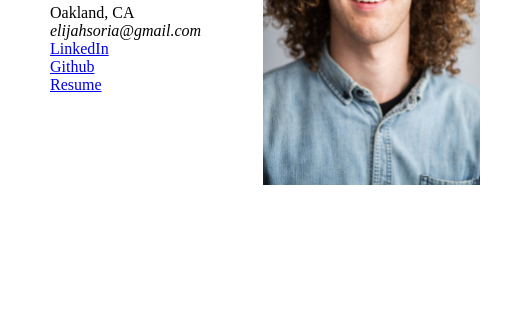
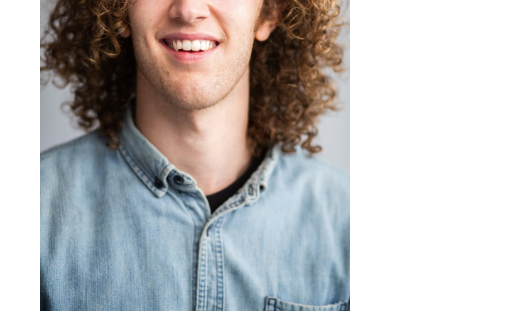
Before and after one commit to elijahsoria/elijahsoria.github.io, a plain HTML site: page index.html in a window 390 px wide. Shown: the part 191-523 px from the top of the page, 512 px wide, since content can reach past the window. Drawn offline with Linux system fonts and the light colour scheme.

Commit message:
flex time

```diff
--- a/index.html
+++ b/index.html
@@ -1,19 +1,54 @@
 <!DOCTYPE html>
 <html>
 <head>
+<meta name="viewport" content="width=device-width, initial-scale=1.0">
 <title>Elijah Soria</title>
 <style>
 #header{
 	padding:10px
+}
+.elijahimage {
+  height: 85vh;
+  width: auto;
+}
+.table-container {
+   display: flex;
+   flex-wrap: wrap-reverse;
+   justify-content: center;
+   align-items: center;
+}
+.table-content {
+   padding: 30px;
+}
+body {
+   font-size: 23px;
+}
+@media (max-width: 1080px) {
+  .elijahimage {
+   height: 65vh;
+  }
+  .table-content {
+   padding: 25px;
+  }
+}
+@media (max-width: 450px) {
+  .elijahimage {
+   height: 55vh;
+  }
+  body {
+   font-size: 5vw;
+  }
+  .table-content {
+   padding: 5vw;
+  }
 }
 </style>
 </head>
 <body>
 <div id="header">
 <center>
-<table cellpadding="30">
-   <tr>
-      <td>
+<div class="table-container">
+   <div class="table-content">
       <h2>Elijah Soria</h2>
       <p>
          Oakland, CA<br>
@@ -22,12 +57,11 @@
          <a href="https://github.com/elijahsoria">Github</a><br>
          <a href="ElijahSoriaResume.pdf">Resume</a>
       </p>
-      </td>
-      <td>
-         <img src="elijah.jpg" alt="Elijah Soria" width="217" height="326">
-      </td>
-   </tr>
-</table>
+   </div>
+   <div class="table-content">
+       <img src="elijah.jpg" alt="Elijah Soria" class="elijahimage" width="434" height="652">
+   </div>
+</div>
 </center>
 <!-- TODO: Update info below. -->
 <!-- <hr>
```
Lines whose indentation alone changed are shown as unchanged.
